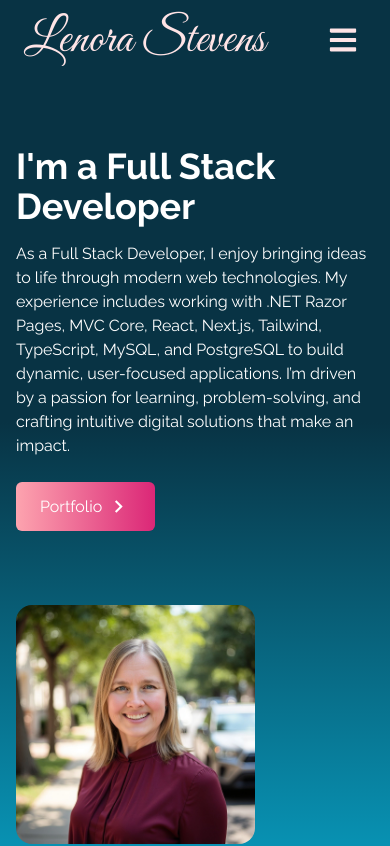
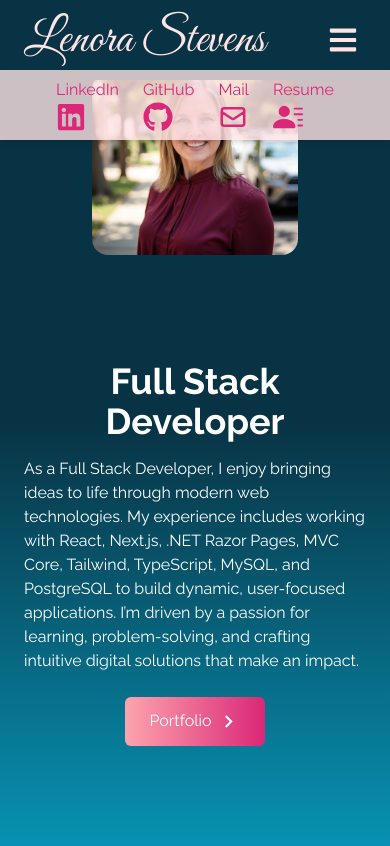
Before and after one commit to lenorastevens/my-portfolio, a React (Vite) app: page / in a window 390 px wide. Shown: the top 846 px of the page. Built offline with nearby package versions, Linux system fonts and the light colour scheme.

Commit message:
website tweaks, mobile fixes, spacing issues.

```diff
--- a/src/components/About.jsx
+++ b/src/components/About.jsx
@@ -14,7 +14,7 @@ const About = () => {
             <br/>
 
             <p className='text-xl'>
-            With a foundation in Web and Computer Programming and a Bachelor’s degree in Software Development from Brigham Young University–Idaho, I bring a diverse technical background that includes Python, C#, HTML/CSS, JavaScript, TypeScript, React, Next.js, and .NET. I take pride in transforming requirements into efficient, user-friendly solutions while maintaining a focus on clarity, accessibility, and performance.
+            With a foundation in Web and Computer Programming and a Bachelor’s degree in Software Development from Brigham Young University–Idaho, I bring a diverse technical background that includes Python, C#, JavaScript, TypeScript, React, Next.js, and .NET. I take pride in transforming requirements into efficient, user-friendly solutions while maintaining a focus on clarity, accessibility, and performance.
             </p>
 
             <br/>
--- a/src/components/Contact.jsx
+++ b/src/components/Contact.jsx
@@ -9,7 +9,7 @@ const Contact = () => {
                 <p className='py-6'>Submit the form below to get in touch with me</p>
             </div>
             <div className='flex justify-center items-center'>
-                <form action='https://getform.io/f/nbdoypxa' method='POST' className='flex flex-col w-full md:w-1/2'>
+                <form action='https://getform.io/f/nbdoypxa' method='POST' className='flex flex-col w-full md:w-2/3'>
                     <input type='text' name='name' placeholder='Enter your name' className='p-2 bg-transparent border-2 rounded-md text-cyan-950 focus:outline-none'></input>
                     <input type='text' name='email' placeholder='Enter your email' className='my-4 p-2 bg-transparent border-2 rounded-md text-cyan-950 focus:outline-none'></input>
                     <textarea name='message' rows="10" placeholder='Enter your message' className='p-2 bg-transparent border-2 rounded-md text-cyan-950 focus:outline-none'></textarea>
--- a/src/components/Home.jsx
+++ b/src/components/Home.jsx
@@ -5,15 +5,15 @@ import { Link } from 'react-scroll';
 
 const Home = () => {
   return (
-    <div name="home" className='h-screen w-full bg-gradient-to-b from-cyan-950 via-cyan-950 to-cyan-600 pt-20'>
-        <div className='max-w-screen-lg mx-auto flex flex-col items-center justify-center h-full px-4 md:flex-row'>
-            <div className='flex flex-col justify-center h-full md:w-2/3 lg:w-4/5 md:pr-8'>
-                <h2 className='text-4xl sm:text-5xl font-bold pr-4 text-white'>I'm a Full Stack Developer</h2>
+    <div name="home" className='h-screen w-full bg-gradient-to-b from-cyan-950 via-cyan-950 to-cyan-600 sm:pt-28 lg:pt-20'>
+        <div className='max-w-screen-lg mx-auto flex flex-col md:flex-row items-center justify-center h-full px-6'>
+            <div className='flex flex-col justify-center items-center h-full md:w-1/2 order-2 md:order-1'>
+                <h2 className='text-center text-4xl sm:text-5xl font-bold text-white'>Full Stack Developer</h2>
                 <p className='text-white py-4 max-w-md'>
-                As a Full Stack Developer, I enjoy bringing ideas to life through modern web technologies. My experience includes working with .NET Razor Pages, MVC Core, React, Next.js, Tailwind, TypeScript, MySQL, and PostgreSQL to build dynamic, user-focused applications. I’m driven by a passion for learning, problem-solving, and crafting intuitive digital solutions that make an impact.
+                As a Full Stack Developer, I enjoy bringing ideas to life through modern web technologies. My experience includes working with React, Next.js, .NET Razor Pages, MVC Core, Tailwind, TypeScript, MySQL, and PostgreSQL to build dynamic, user-focused applications. I’m driven by a passion for learning, problem-solving, and crafting intuitive digital solutions that make an impact.
                 </p>
-                <div>
-                    <Link to='portfolio' smooth duration={500} className='group text-white w-fit px-6 py-3 my-2 flex items-center rounded-md bg-gradient-to-r from-rose-300 to-pink cursor-pointer'>
+                <div className='flex justify-center'>
+                    <Link to='portfolio' smooth duration={500} className='group text-white w-fit px-6 py-3 my-2 flex items-center rounded-md bg-gradient-to-r from-rose-300 to-pink cursor-pointer hover:scale-110 duration-300'>
                         Portfolio
                         <span className='group-hover:rotate-90 duration-300'>
                              <MdOutlineKeyboardArrowRight size={25} className='ml-1' />
@@ -21,8 +21,8 @@ const Home = () => {
                     </Link>
                 </div>
             </div>
-            <div>
-                <img src={HeroImage} alt='my profile' className='rounded-2xl w-2/3 md:w-3/5 lg:w-4/5 object-cover'/>
+            <div className='flex justify-center items-center mt-8 md:mt-0 md:w-1/2 order-1 md:order-2 py-4 px-4'>
+                <img src={HeroImage} alt='my profile' className='rounded-2xl sm: w-2/3 md:w-auto object-cover'/>
             </div>
         </div>
     </div>
--- a/src/components/SocialLinks.jsx
+++ b/src/components/SocialLinks.jsx
@@ -48,6 +48,7 @@ const SocialLinks = () => {
     ]
 
   return (
+    <div>
         <div className='hidden lg:flex flex-col top-[35%] left-0 fixed'>
             <ul>
                 {links.map(({ id, child, href, style, download }) => (
@@ -64,6 +65,24 @@ const SocialLinks = () => {
                 ))}
             </ul>
         </div>
+        <div className="lg:hidden fixed top-[70px] left-0 w-full bg-rose-100/80 flex justify-center py-2 z-50 shadow-md">
+            <ul className="flex space-x-6">
+                {links.map(({ id, child, href, download }) => (
+                <li key={id}>
+                    <a
+                    href={href}
+                    className="text-pink hover:scale-110 duration-200"
+                    download={download}
+                    target="_blank"
+                    rel="noreferrer"
+                    >
+                    {child}
+                    </a>
+                </li>
+                ))}
+            </ul>
+        </div>
+    </div>
   );
 };
 
```
Lines whose indentation alone changed are shown as unchanged.
